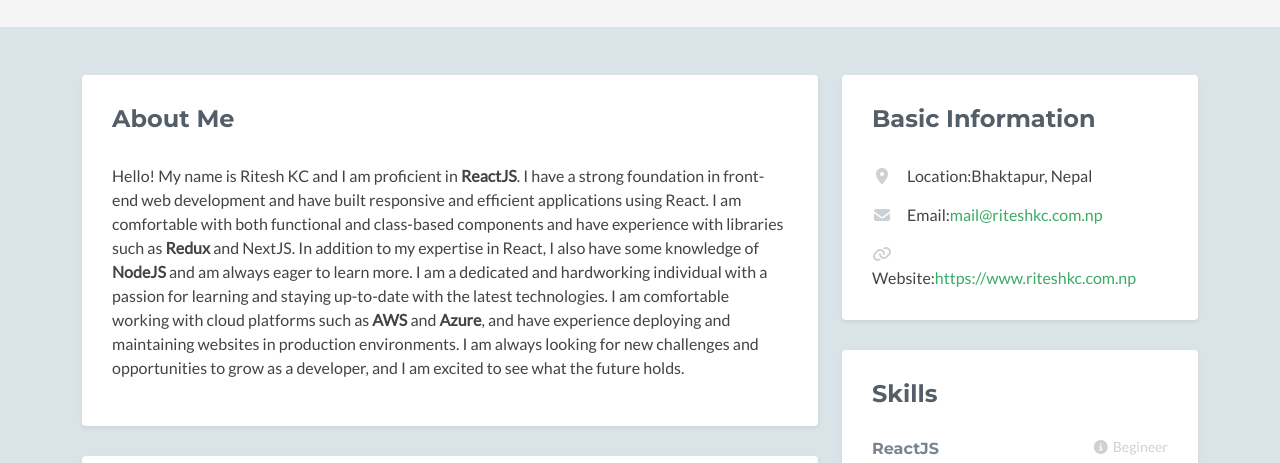
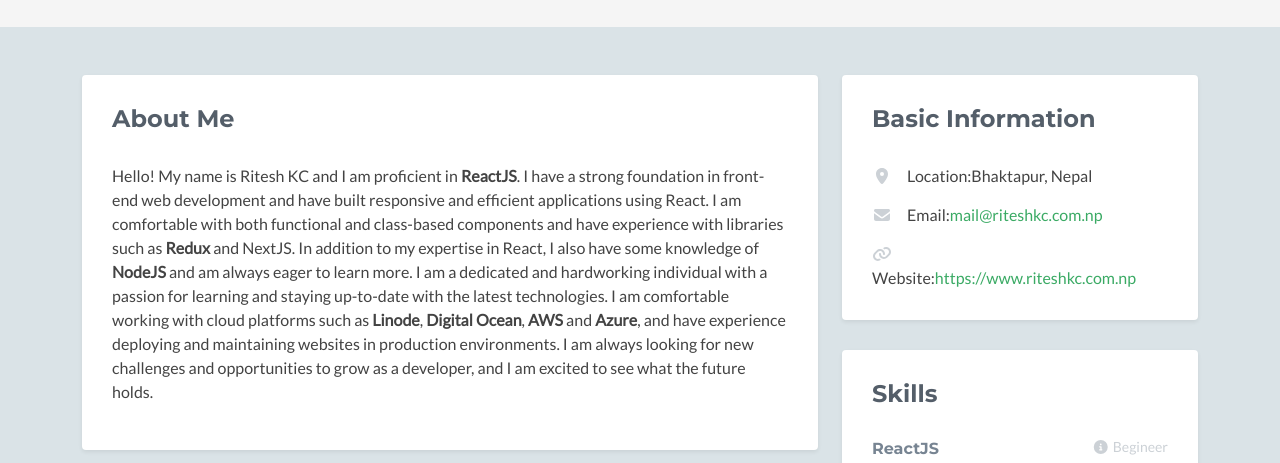
Before and after one commit to sennmagic/portfolio-cv, a plain HTML site: page index.html in a window 1280 px wide. Shown: the part 272-735 px from the top of the page. Drawn offline with nearby package versions, Linux system fonts and the light colour scheme; no server answers; a script that the page names is missing.

Commit message:
About Me: Added Cloud Platforms

```diff
--- a/index.html
+++ b/index.html
@@ -86,7 +86,7 @@
                                 <strong>NodeJS</strong> and am always eager to learn more.
                                 I am a dedicated and hardworking individual with a passion for learning and staying
                                 up-to-date with the latest technologies.
-                                I am comfortable working with cloud platforms such as <strong>AWS</strong> and
+                                I am comfortable working with cloud platforms such as <strong>Linode</strong>, <strong>Digital Ocean</strong>, <strong>AWS</strong> and
                                 <strong>Azure</strong>, and have experience deploying and maintaining websites in
                                 production environments.
                                 I am always looking for new challenges and opportunities to grow as a developer, and I
```
